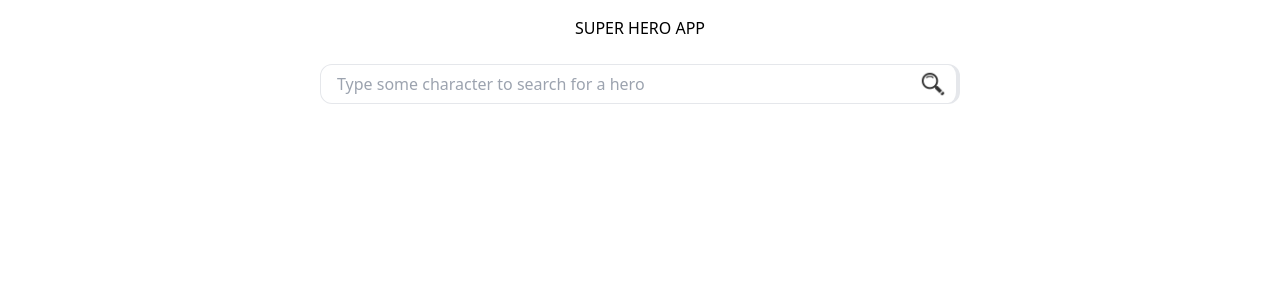
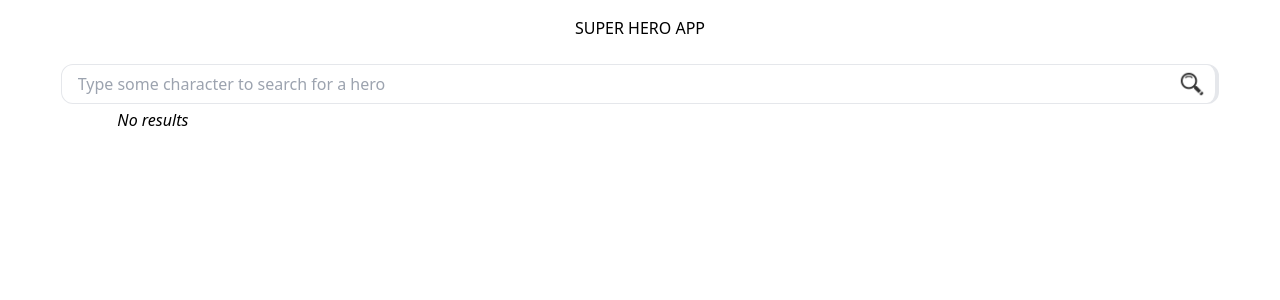
Before and after one commit to demaime/heroapp, a Next.js app: page / in a window 1280 px wide. Shown: the top 300 px of the page. Built offline with nearby package versions, Linux system fonts and the light colour scheme.

Commit message:
search bar con lupa y enter funcionando

```diff
--- a/src/app/page.tsx
+++ b/src/app/page.tsx
@@ -10,11 +10,12 @@ export default function Home() {
   return (
     <>
       <header className="w-full text-center p-4">SUPER HERO APP</header>
-      <main className="flex min-h-screen flex-col items-center justify-between p-2">
+      <main className="flex flex-col items-center justify-between p-2">
         <SearchBar
           accessToken={accessToken}
           setIsLoading={setIsLoading}
           setResults={setResults}
+          results={results}
         />
       </main>
     </>
--- a/src/components/SearchBar.tsx
+++ b/src/components/SearchBar.tsx
@@ -1,25 +1,25 @@
 // "use client";
 import axios from "axios";
 import Image from "next/image";
-import React, { useRef } from "react";
+import React, { useRef, useState } from "react";
 
 interface SearchBarProps {
   accessToken: number;
   setIsLoading: (isLoading: boolean) => void;
   setResults: (results: []) => void;
+  results: any[]; //soluciona el error para que no joda, pero no corresponde
 }
 
 export default function SearchBar({
   accessToken,
   setIsLoading,
   setResults,
+  results,
 }: SearchBarProps) {
-  const herosearchRef = useRef<HTMLInputElement>();
+  const [inputValueRef, setInputValueRef] = useState("");
 
   async function searchHeroes() {
-    const apiHeroes = `https://superheroapi.com/api.php/${accessToken}/search/${
-      herosearchRef.current && herosearchRef.current.value
-    }`;
+    const apiHeroes = `https://superheroapi.com/api.php/${accessToken}/search/${inputValueRef}`;
 
     setIsLoading(true);
     let res = await axios.get(apiHeroes);
@@ -29,25 +29,30 @@ export default function SearchBar({
     } else {
       setResults([]);
     }
-    console.log(res);
+    console.log(res.data.results);
   }
 
-  //buscar el tipo,  no me deja de putear con ninguno
-  // const handleInputChange = (e: any) => {
-  //   console.log(e.target.value);
-  // };
+  //ver como hacer que esto funcione
+  // function setAndSearchByValue(e) {
+  //   setInputValueRef(e.target.value);
+  //   () => searchHeroes();
+  // }
+
+  // console.log(inputValueRef);
 
   return (
-    <div className="flex w-[40rem] justify-between items-center border-r-4 border rounded-xl py-1 pl-4 pr-2 ">
+    <>
+      <div className="flex w-11/12 justify-between items-center border-r-4 border rounded-xl py-1 pl-4 pr-2 ">
         <input
           type="text"
           placeholder="Type some character to search for a hero"
           className="w-full outline-none"
-        // onChange={handleInputChange}
-        ref={herosearchRef}
+          value={inputValueRef}
+          onChange={(e) => setInputValueRef(e.target.value)}
+          onKeyDown={(e) => (e.key === "Enter" ? searchHeroes() : "")}
         />
         <Image
-        className=""
+          className="hover:scale-110 cursor-pointer"
           src="/assets/loupe.png"
           alt="Landscape picture"
           width={30}
@@ -55,5 +60,21 @@ export default function SearchBar({
           onClick={searchHeroes}
         />
       </div>
+      <ul className="w-10/12 max-h-60 overflow-auto">
+        {results.length >= 1 ? (
+          results.map((hero) => (
+            <li
+              className="border-x border-b p-1 hover:bg-blue-200"
+              key={hero.id}
+            >
+              {hero.name}
+            </li>
+          ))
+        ) : (
+          //intentar que no se vea en el primer render
+          <li className="italic p-1">No results</li>
+        )}
+      </ul>
+    </>
   );
 }
```
Also changed, not shown: 1 other file (tests, documents, lock files or other folders). Lines whose indentation alone changed are shown as unchanged.
